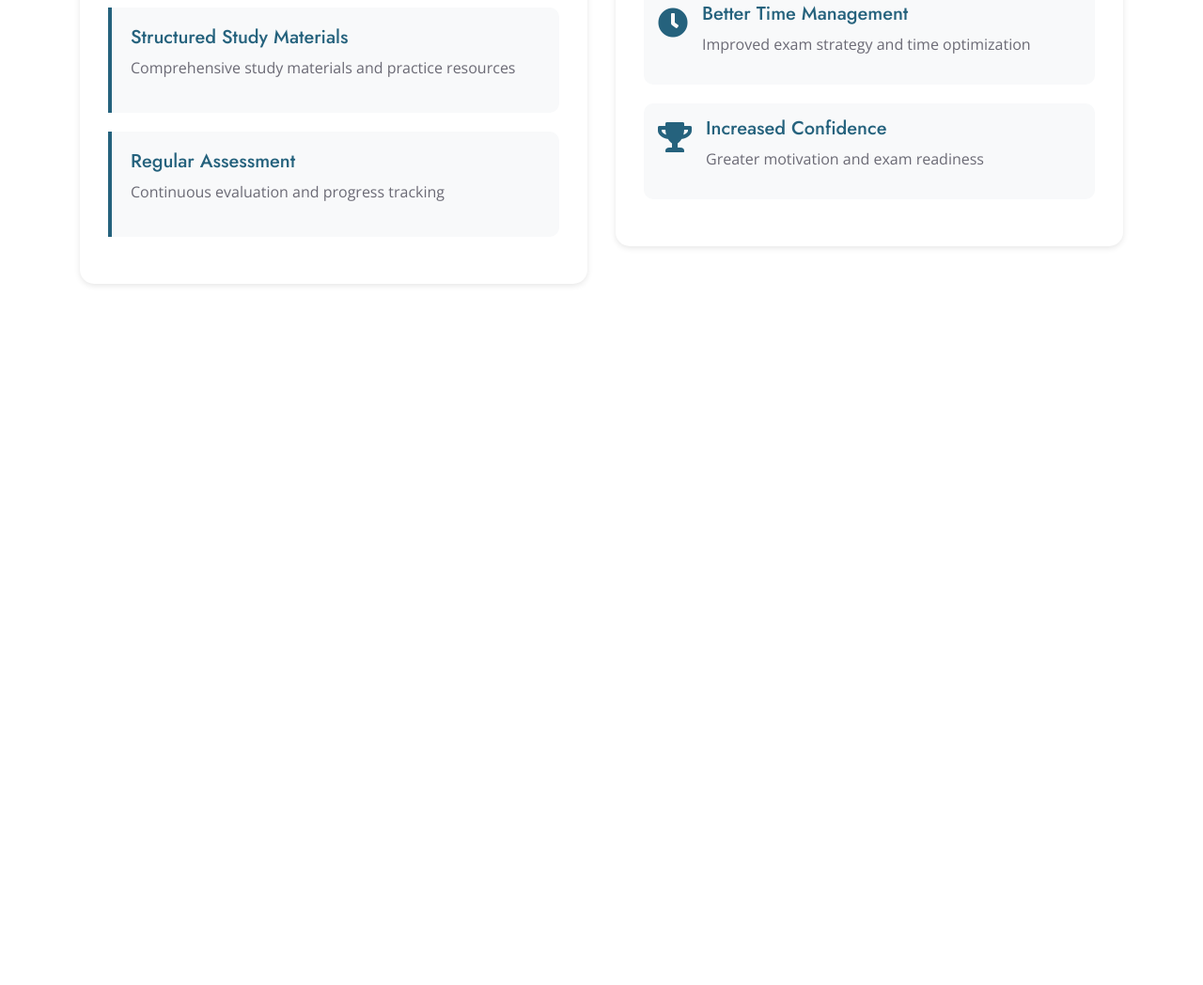
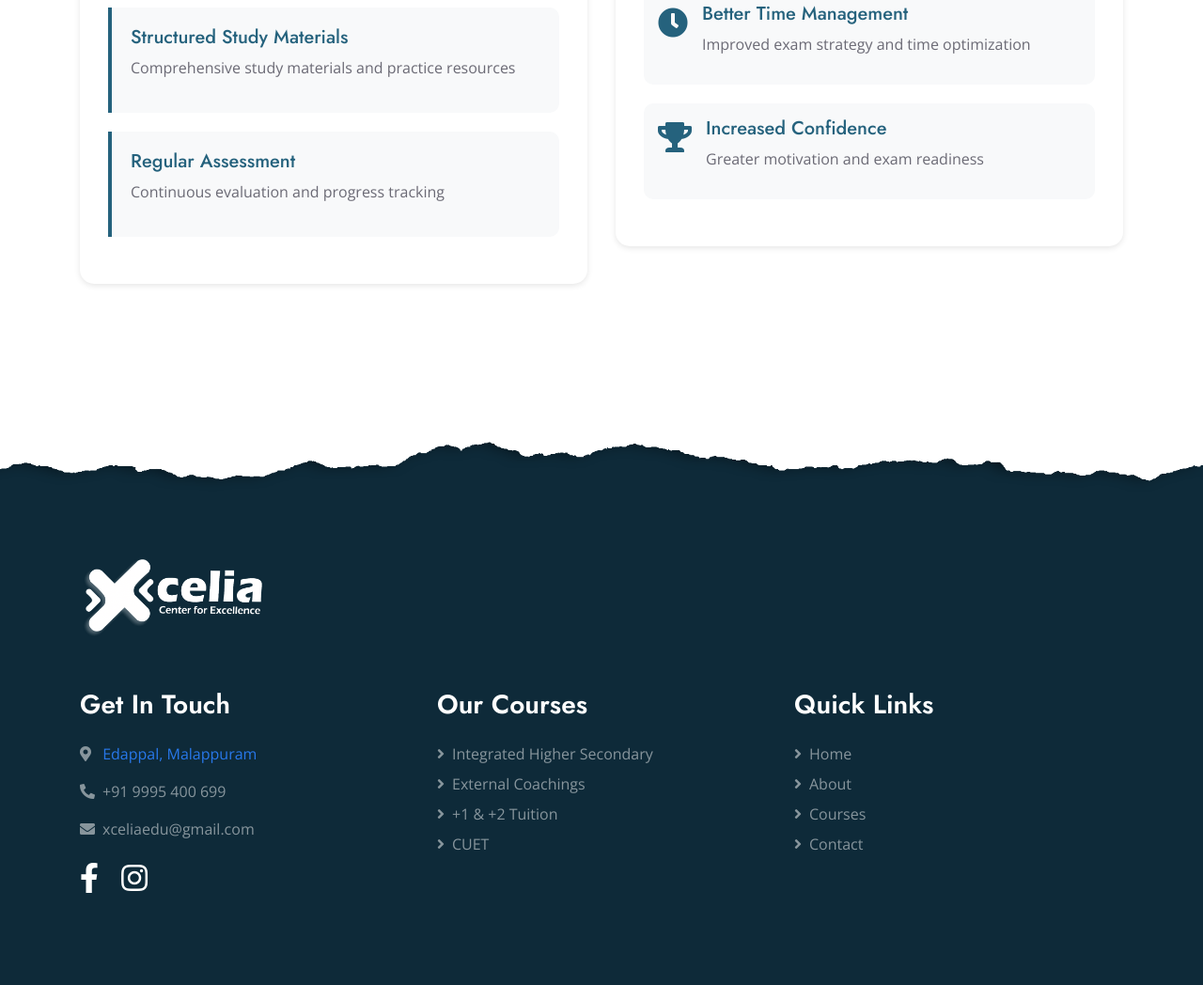
Before and after one commit to E-comex/xcelia, a plain HTML site: page course-2.html in a window 1280 px wide. Shown: the part 1485-2533 px from the top of the page at 94% size. Before the commit the page ends 1865 px from the top, so only its background shows below. Drawn offline with nearby package versions, Linux system fonts and the light colour scheme.

Commit message:
course-2.html updated

```diff
--- a/course-2.html
+++ b/course-2.html
@@ -232,6 +232,67 @@
     </div>
     <!-- Course Details End -->
 
+     <!-- Footer Start -->
+     <div class="container-fluid position-relative overlay-top bg-dark text-white-50 py-5" style="margin-top: 90px;">
+        <div class="container mt-5 pt-3">
+            <div class="row">
+                <div class="col-md-6 mb-5">
+                    <a href="index.html" class="navbar-brand">
+                        <img src="./img/xcelia-footer-logo.png" alt="" width="200" height="93">
+                    </a>
+                    <!-- <p class="m-0">With a team of experts from diverse backgrounds, we offer a comprehensive range
+                            of educational programs that blend academic rigor with practical relevance. Each of our
+                            programs is thoughtfully designed to not only impart knowledge but also to foster critical
+                            thinking, and innovation.
+                        </p> -->
+                </div>
+            </div>
+            <div class="row">
+                <div class="col-md-4 mb-5">
+                    <h3 class="text-white mb-4">Get In Touch</h3>
+                    <p><i class="fa fa-map-marker-alt mr-2"></i><a href="https://maps.app.goo.gl/MczBYJyXd6WQHGk8A"
+                            target="_blank">
+                            Edappal, Malappuram</a></p>
+                    <p><i class="fa fa-phone-alt mr-2"></i>+91 9995 400 699</p>
+                    <p><i class="fa fa-envelope mr-2"></i>xceliaedu@gmail.com</p>
+                    <div class="d-flex justify-content-start mt-4">
+                        <!-- <a class="text-white mr-4" href="#"><i class="fab fa-2x fa-twitter"></i></a> -->
+                        <a class="text-white mr-4" href="https://www.facebook.com/profile.php?id=100095133859562"
+                            target="_blank"><i class="fab fa-2x fa-facebook-f"></i></a>
+                        <!-- <a class="text-white mr-4" href="#"><i class="fab fa-2x fa-linkedin-in"></i></a> -->
+                        <a class="text-white" href="https://www.instagram.com/xceliaedu" target="_blank"><i
+                                class="fab fa-2x fa-instagram"></i></a>
+                    </div>
+                </div>
+                <div class="col-md-4 mb-5">
+                    <h3 class="text-white mb-4">Our Courses</h3>
+                    <div class="d-flex flex-column justify-content-start">
+                        <a class="text-white-50 mb-2" href="#course"><i class="fa fa-angle-right mr-2"></i>Integrated
+                            Higher Secondary</a>
+                        <a class="text-white-50 mb-2" href="#course"><i class="fa fa-angle-right mr-2"></i>External
+                            Coachings</a>
+
+                        <a class="text-white-50 mb-2" href="#course"><i class="fa fa-angle-right mr-2"></i>+1 & +2
+                            Tuition</a>
+                        <a class="text-white-50 mb-2" href="#course"><i class="fa fa-angle-right mr-2"></i>CUET</a>
+                    </div>
+                </div>
+                <div class="col-md-4 mb-5">
+                    <h3 class="text-white mb-4">Quick Links</h3>
+                    <div class="d-flex flex-column justify-content-start">
+                        <a class="text-white-50 mb-2" href="#"><i class="fa fa-angle-right mr-2"></i>Home</a>
+                        <a class="text-white-50 mb-2" href="#about"><i class="fa fa-angle-right mr-2"></i>About</a>
+                        <a class="text-white-50 mb-2" href="#course"><i class="fa fa-angle-right mr-2"></i>Courses</a>
+                        <!-- <a class="text-white-50 mb-2" href="#"><i class="fa fa-angle-right mr-2"></i>Help &
+                            Support</a> -->
+                        <a class="text-white-50" href="#contact"><i class="fa fa-angle-right mr-2"></i>Contact</a>
+                    </div>
+                </div>
+            </div>
+        </div>
+    </div>
+     <!-- Footer End -->
+
     <!-- Back to Top -->
     <a href="#" class="btn btn-lg btn-primary rounded-0 btn-lg-square back-to-top"><i
             class="fa fa-angle-double-up"></i></a>
```
Also changed, not shown: course-1.html (+1 -0 lines), index.html (+1 -1 lines).
